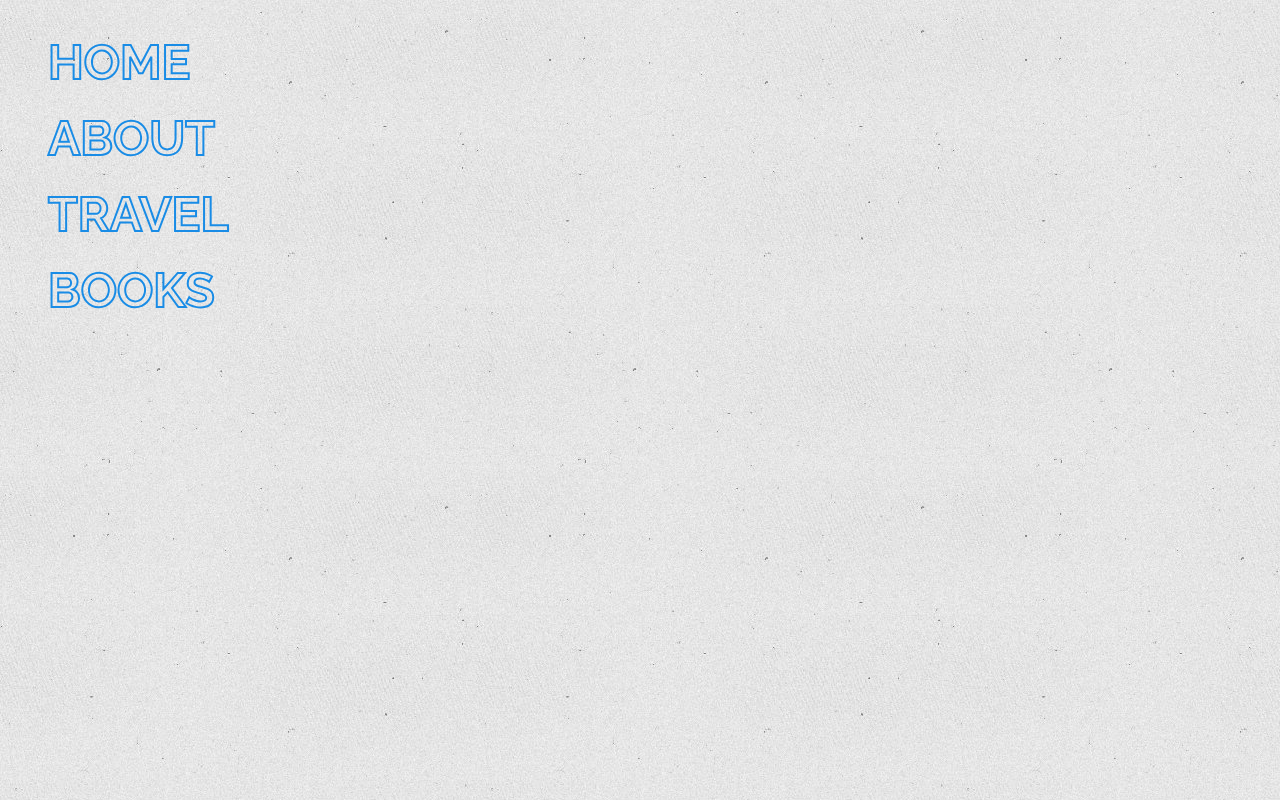
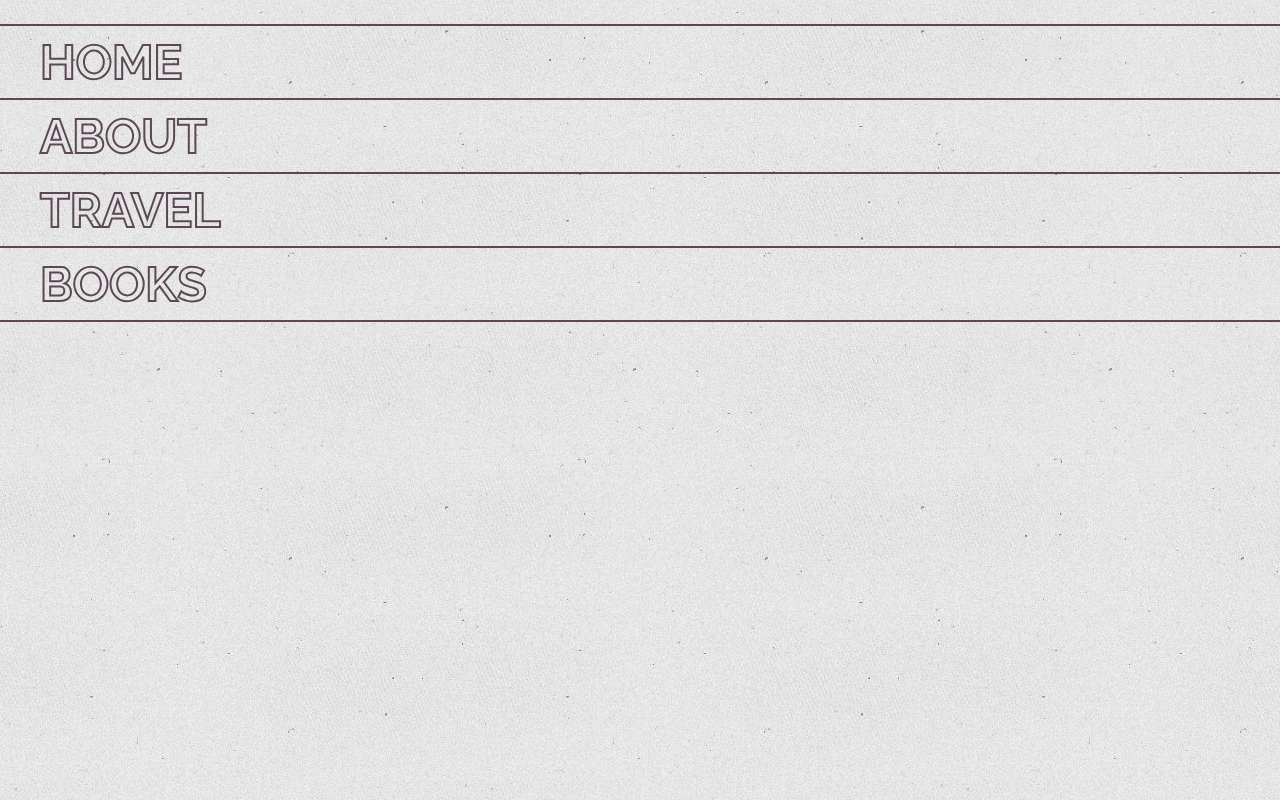
Before and after one commit to jraw96/my-wesbite, a React (Create React App) app: page / in a window 1280 px wide. Built offline with nearby package versions, Linux system fonts and the light colour scheme; the HTML template or start-up script is replaced by a standard one.

Commit message:
added animation logic to navbar

```diff
--- a/package.json
+++ b/package.json
@@ -13,6 +13,7 @@
     "react": "^18.2.0",
     "react-dom": "^18.2.0",
     "react-scripts": "5.0.1",
+    "sass": "^1.55.0",
     "typescript": "^4.8.4",
     "web-vitals": "^2.1.4"
   },
--- /dev/null
+++ b/src/App.scss
@@ -0,0 +1,12 @@
+
+// App wide css variables
+:root {
+    --fill-color: #5b4854;
+}
+
+
+.app-container {
+    margin: 16px 0px 16px 0px;
+    padding: 0px;
+    width: 100%;
+}
--- a/src/App.tsx
+++ b/src/App.tsx
@@ -1,23 +1,13 @@
 import React from 'react';
 import logo from './logo.svg';
-import './App.css';
+import './App.scss';
+import Navbar from './components/navbar/Navbar';
 
 function App() {
   return (
-    <ul>
-      <li>
-        <a href="#">home</a>
-      </li>
-      <li>
-        <a href="#">About</a>
-      </li>
-      <li>
-        <a href="#">Travel</a>
-      </li>
-      <li>
-        <a href="#">Books</a>
-      </li>
-    </ul>
+    <div className="app-container">
+      <Navbar />
+    </div>
   );
 }
 
--- a/src/App.css
+++ b/src/components/navbar/Navbar.scss
@@ -2,24 +2,25 @@
 
 @import url("https://fonts.googleapis.com/css?family=Raleway:400,400i,700");
 
-
-
 ul {
+  width: 100%;
   display: flex;
   flex-direction: column;
   align-items: start;
   list-style-type: none;
+  margin: 0px;
+  padding: 0px;
 }
 
 li {
-  padding: 6px 0;
+  padding: 0px;
+  margin-left: 40px;
 }
 
 a {
-  --fill-color: #198CE6;
   position: relative;
   display: block;
-  padding: 4px 0;
+  padding: 0px;
   font: 700 3rem Raleway, sans-serif;
   text-decoration: none;
   text-transform: uppercase;
@@ -32,3 +33,21 @@ a {
 a:hover {
   background-size: 100%;
 }
+
+hr {
+  border: 1px solid var(--fill-color);
+
+  padding-right: 40px;
+}
+
+.hr-container {
+  width: 100%;
+}
+
+.current-page {
+  color: var(--fill-color);
+}
+
+.half-opacity {
+  opacity: 0.5;
+}
--- /dev/null
+++ b/src/components/navbar/Navbar.tsx
@@ -0,0 +1,103 @@
+import React, { useState } from 'react';
+
+import './Navbar.scss';
+
+function Navbar() {
+  const [activePage, setPage] = useState('');
+  const [isHovered, isHoveringOn] = useState('');
+
+  enum pages {
+    home = 'home',
+    about = 'about',
+    travel = 'travel',
+    books = 'books',
+  }
+
+  const clickedNavButton = (page: pages) => {
+    setPage(page);
+  };
+
+  return (
+    <ul>
+      <div className="hr-container">
+        <hr />
+      </div>
+      <li>
+        <a
+          onClick={() => clickedNavButton(pages.home)}
+          onMouseEnter={() => isHoveringOn(pages.home)}
+          onMouseLeave={() => isHoveringOn('')}
+          className={`${activePage === pages.home ? 'current-page' : ''} ${
+            activePage === pages.home && isHovered && isHovered !== pages.home
+              ? 'half-opacity'
+              : ''
+          }`}
+          href="#home"
+        >
+          home
+        </a>
+      </li>
+      <div className="hr-container">
+        <hr />
+      </div>
+      <li>
+        <a
+          onClick={() => clickedNavButton(pages.about)}
+          onMouseEnter={() => isHoveringOn(pages.about)}
+          onMouseLeave={() => isHoveringOn('')}
+          className={`${activePage === pages.about ? 'current-page' : ''} ${
+            activePage === pages.about && isHovered && isHovered !== pages.about
+              ? 'half-opacity'
+              : ''
+          }`}
+          href="#about"
+        >
+          About
+        </a>
+      </li>
+      <div className="hr-container">
+        <hr />
+      </div>
+      <li>
+        <a
+          onClick={() => clickedNavButton(pages.travel)}
+          onMouseEnter={() => isHoveringOn(pages.travel)}
+          onMouseLeave={() => isHoveringOn('')}
+          className={`${activePage === pages.travel ? 'current-page' : ''} ${
+            activePage === pages.travel &&
+            isHovered &&
+            isHovered !== pages.travel
+              ? 'half-opacity'
+              : ''
+          }`}
+          href="#travel"
+        >
+          Travel
+        </a>
+      </li>
+      <div className="hr-container">
+        <hr />
+      </div>
+      <li>
+        <a
+          onClick={() => clickedNavButton(pages.books)}
+          onMouseEnter={() => isHoveringOn(pages.books)}
+          onMouseLeave={() => isHoveringOn('')}
+          className={`${activePage === pages.books ? 'current-page' : ''} ${
+            activePage === pages.books && isHovered && isHovered !== pages.books
+              ? 'half-opacity'
+              : ''
+          }`}
+          href="#books"
+        >
+          Books
+        </a>
+      </li>
+      <div className="hr-container">
+        <hr />
+      </div>
+    </ul>
+  );
+}
+
+export default Navbar;
--- a/src/index.css
+++ b/src/index.css
@@ -5,4 +5,10 @@ body {
   text-align: center;
   background: #1A1E23;
   background-image: url('./assets/grey_texture.jpeg');
+  padding: 0px;
+  margin: 0px;
 }
+
+body > #root > div {
+  width: 100vw;
+}
```
Also changed, not shown: 1 other file (tests, documents, lock files or other folders).
